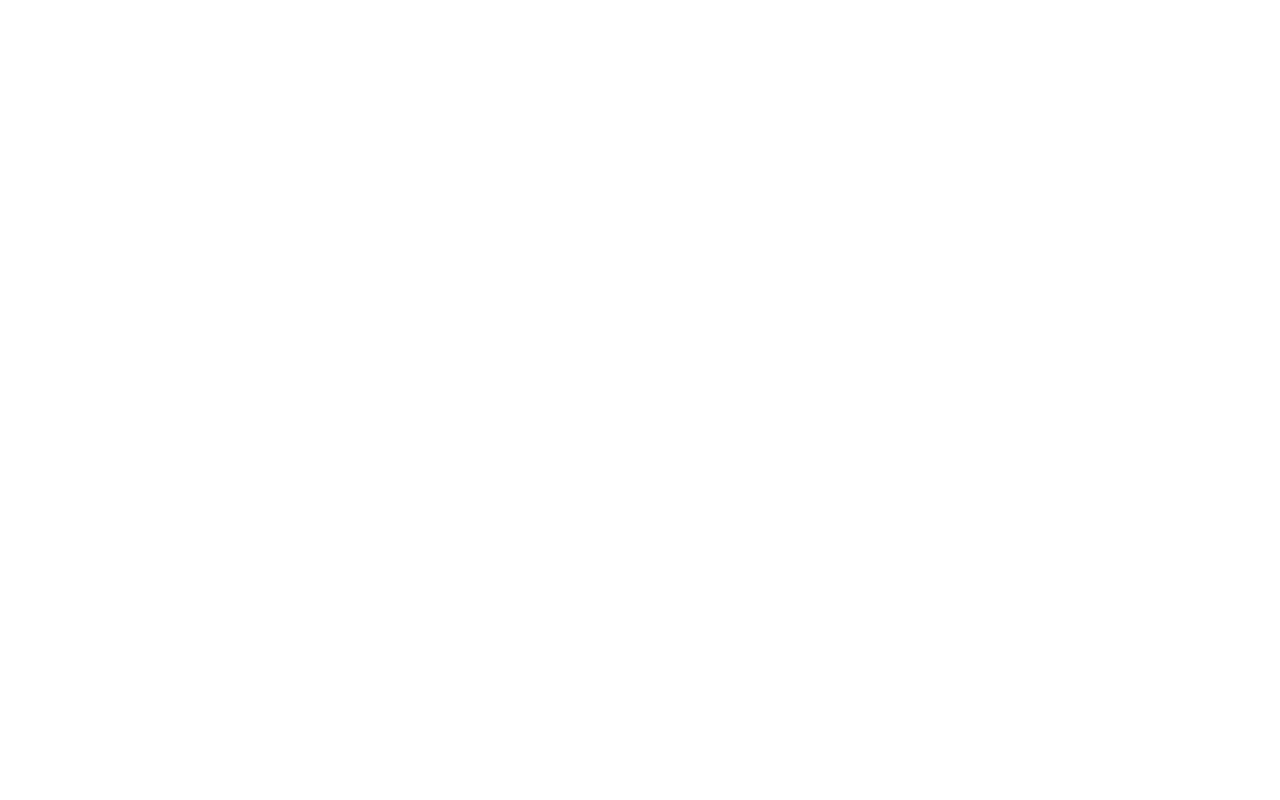
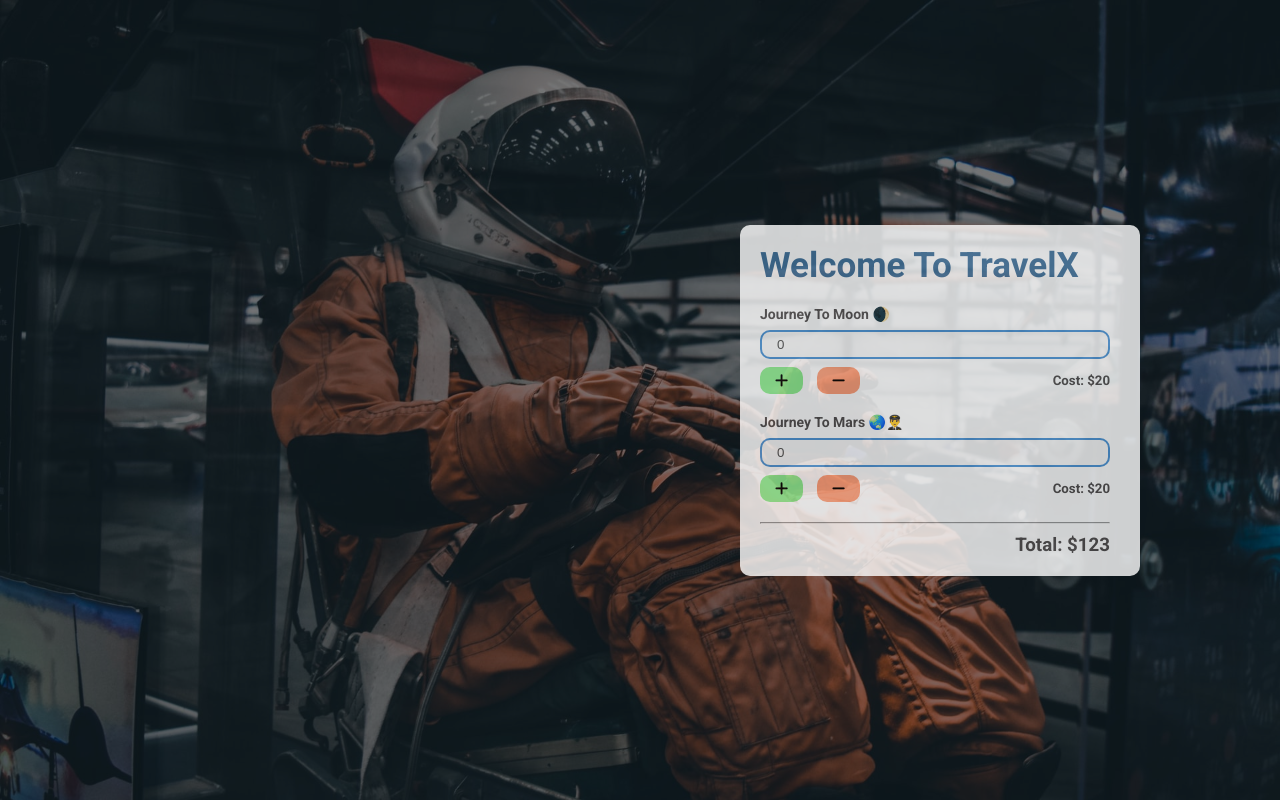
Before and after one commit to farhan-nahid/travelX, a plain HTML site: page index.html in a window 1280 px wide. Drawn offline with Linux system fonts and the light colour scheme.

Commit message:
design done

```diff
--- a/index.html
+++ b/index.html
@@ -8,7 +8,53 @@
     <link rel="stylesheet" href="./style.css" />
   </head>
   <body>
-    <main></main>
+    <main class="container">
+      <section id="planet__container">
+        <h1>Welcome To TravelX</h1>
+        <div class="planet">
+          <label for="">Journey To Moon 🌒</label>
+          <input type="number" name="moon" value="0" id="moon" disabled />
+          <div class="button__and__cost">
+            <div>
+              <button class="plus__button">
+                <i class="fas fa-plus"></i>
+              </button>
+              <button class="minus__button">
+                <i class="fas fa-minus"></i>
+              </button>
+            </div>
+            <div>
+              <h5>Cost: $20</h5>
+            </div>
+          </div>
+        </div>
+
+        <div class="planet">
+          <label for="">Journey To Mars 🌏👨‍✈️</label>
+          <input type="number" name="mars" value="0" id="mars" disabled />
+          <div class="button__and__cost">
+            <div>
+              <button class="plus__button">
+                <i class="fas fa-plus"></i>
+              </button>
+              <button class="minus__button">
+                <i class="fas fa-minus"></i>
+              </button>
+            </div>
+            <div>
+              <h5>Cost: $20</h5>
+            </div>
+          </div>
+        </div>
+        <hr />
+        <h3 id="total__cost">Total: $123</h3>
+      </section>
+    </main>
+    <!-- font awesome js -->
+    <script
+      src="https://kit.fontawesome.com/c58d26cb9d.js"
+      crossorigin="anonymous"
+    ></script>
     <!-- script file -->
     <script src="./app.js"></script>
   </body>
--- a/style.css
+++ b/style.css
@@ -0,0 +1,119 @@
+@import url("https://fonts.googleapis.com/css2?family=Roboto:wght@100;300;400;500;700;900&display=swap");
+
+* {
+  margin: 0;
+  padding: 0;
+  box-sizing: border-box;
+}
+
+body {
+  font-family: "Roboto", sans-serif;
+  background: rgba(0, 0, 0, 0.5) url(./crew.jpg);
+  background-repeat: repeat;
+  height: 100vh;
+  background-size: cover;
+  background-blend-mode: darken;
+}
+
+main {
+  display: flex;
+  justify-content: flex-end;
+  align-items: center;
+  height: 100vh;
+}
+
+.container {
+  width: 1000px;
+  margin: 0 auto;
+}
+
+#planet__container {
+  background-color: white;
+  opacity: 0.8;
+  padding: 20px 30px 20px 20px;
+  border-radius: 10px;
+}
+
+h1 {
+  color: rgb(67, 115, 156);
+  font-size: 35px;
+}
+
+h5,
+h3,
+hr {
+  color: rgb(82, 78, 78);
+}
+
+h3 {
+  margin-top: 10px;
+  text-align: right;
+}
+
+input::-webkit-outer-spin-button,
+input::-webkit-inner-spin-button {
+  -webkit-appearance: none;
+  margin: 0;
+}
+
+input[type="number"] {
+  -moz-appearance: textfield;
+}
+
+.planet {
+  margin: 20px 0;
+}
+
+.planet label {
+  font-size: 14px;
+  display: block;
+  font-weight: 700;
+  color: rgb(82, 78, 78);
+}
+
+.planet input {
+  border: 2px solid rgba(12, 110, 201, 0.719);
+  padding: 5px 15px;
+  width: 350px;
+  border-radius: 10px;
+  outline: none;
+  margin: 8px 0;
+  display: inline-block;
+}
+
+.planet input:focus {
+  border: 3px solid rgba(12, 89, 161, 0.719);
+  border-radius: 10px;
+}
+
+.button__and__cost {
+  display: flex;
+  align-items: center;
+  justify-content: space-between;
+}
+
+.button__and__cost .plus__button {
+  margin-right: 10px;
+}
+
+.plus__button {
+  padding: 5px 15px;
+  background-color: lightgreen;
+  border: 0;
+  outline: 0;
+  font-size: 15px;
+  font-weight: 900;
+  cursor: pointer;
+  border-radius: 10px;
+}
+
+.minus__button {
+  padding: 5px 15px;
+  background-color: lightsalmon;
+  border: 0;
+  outline: 0;
+  font-size: 15px;
+  font-weight: 900;
+  cursor: pointer;
+  border-radius: 10px;
+}
```
